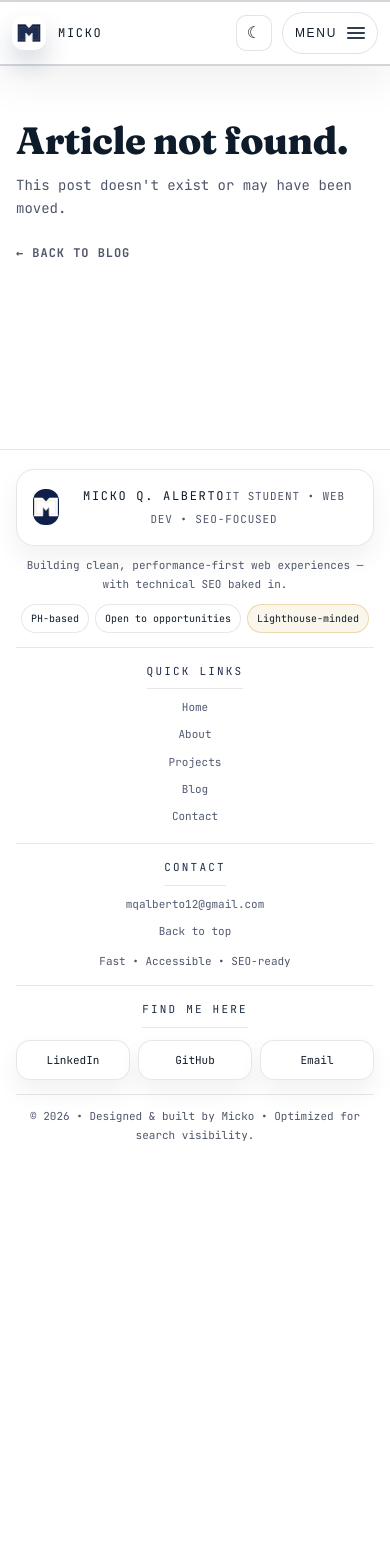
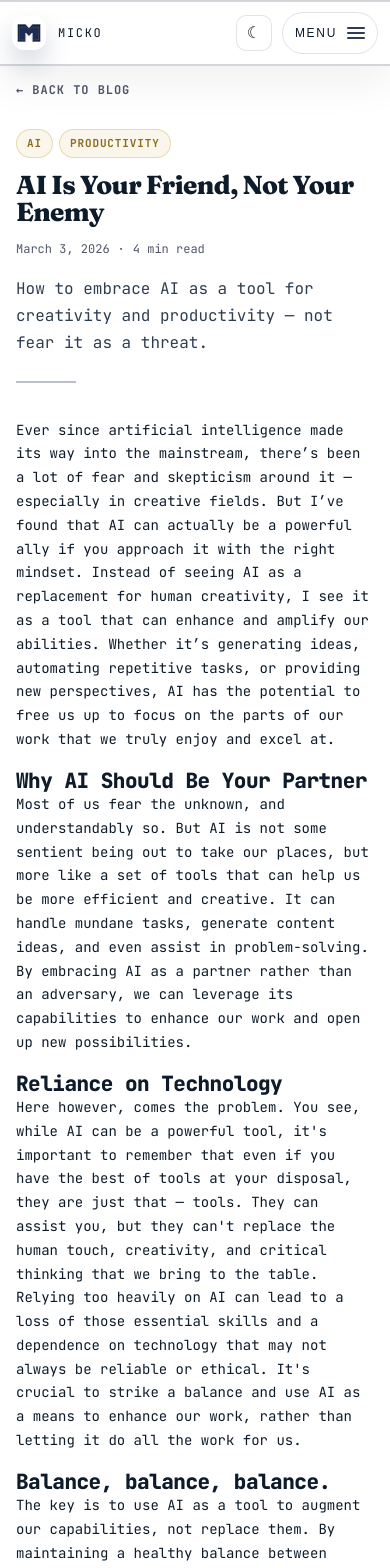
Before and after one commit to Amekouuu/webdev-portfolio, an Angular app: page /blog/ai-is-your-friend-not-enemy in a window 390 px wide. Shown: the top 1568 px of the page. Before the commit the page ends 1159 px from the top, so only its background shows below. Built offline with nearby package versions, Linux system fonts and the light colour scheme.

Commit message:
Final updates

```diff
--- a/src/app/core/layout/footer/footer.css
+++ b/src/app/core/layout/footer/footer.css
@@ -59,15 +59,22 @@
   width: fit-content;
 }
 
+/* Light mode: white bg, dark icon — matches navbar */
 .footSig__mark{
   width: 36px;
   height: 36px;
   border-radius: 12px;
   display:grid;
   place-items:center;
+  background: var(--card-bg);
+  color: var(--royal-deep);
+  font-weight: var(--weight-black);
+}
+
+/* Dark mode: dark bg, white icon */
+[data-theme='dark'] .footSig__mark{
   background: var(--royal-deep);
   color: #fff;
-  font-weight: var(--weight-black);
 }
 
 .footSig__name{
@@ -205,10 +212,6 @@
   max-width: 90ch;
 }
 
-[data-theme='dark'] .footSig__mark{
-  color: var(--hero-text);
-}
-
 /* ── Responsive ───────────────────────────────────────── */
 @media (max-width: 900px){
   .siteFooter__grid{
@@ -219,7 +222,7 @@
 
 @media (max-width: 520px){
   .siteFooter{ margin-top: 32px; }
-  .siteFooter__inner{ padding: 20px 0 14px; text-align: center; }
+  .siteFooter__inner{ padding: 20px 0 16px; }
   .siteFooter__container{ max-width: 100%; padding: 0 16px; }
 
   .siteFooter__grid{
@@ -227,21 +230,25 @@
     gap: 0;
   }
 
-  /* Divider between each section */
-  .siteFooter__grid > * + *{
-    border-top: 1px solid var(--footer-border);
-    padding-top: 14px;
-    margin-top: 14px;
+  /* ── Signature block ── */
+  .footSig{
+    gap: 12px;
+    padding-bottom: 18px;
+    border-bottom: 1px solid var(--footer-border);
   }
 
-  /* Signature */
-  .footSig{ gap: 10px; align-items: center; }
-  .footSig__badge{ width: auto; justify-content: center; }
-  .footSig__blurb{ text-align: center; font-size: var(--text-xs); }
+  .footSig__badge{
+    width: 100%;
+    box-sizing: border-box;
+  }
 
-  /* Chips — single row, no wrap, smaller */
+  .footSig__blurb{
+    font-size: var(--text-xs);
+    line-height: var(--leading-relaxed);
+  }
+
+  /* Chips — single row, no wrap */
   .footSig__chips{
-    justify-content: center;
     flex-wrap: nowrap;
     gap: 6px;
   }
@@ -251,22 +258,76 @@
     white-space: nowrap;
   }
 
-  /* Nav columns — tighter links */
-  .footCol{ width: 100%; align-items: center; gap: 2px; }
-  .footCol__title{ margin-bottom: 4px; }
+  /* ── Middle two columns side by side ── */
+  .siteFooter__grid{
+    display: grid;
+    grid-template-areas:
+      "sig   sig"
+      "links contact"
+      "social social"
+      "bottom bottom";
+    grid-template-columns: 1fr 1fr;
+    gap: 0;
+  }
+
+  .footSig   { grid-area: sig; }
+  .footSocial{ grid-area: social; }
+  .siteFooter__bottom{ grid-area: bottom; }
+
+  /* Quick links + Contact sit side by side */
+  .siteFooter__grid > .footCol:nth-child(2){ grid-area: links; }
+  .siteFooter__grid > .footCol:nth-child(3){ grid-area: contact; }
+
+  .siteFooter__grid > .footCol:nth-child(2),
+  .siteFooter__grid > .footCol:nth-child(3){
+    padding-top: 16px;
+    margin-top: 0;
+    border-top: none;
+  }
+
+  /* Shared row separator above the two columns */
+  .siteFooter__grid::before{
+    content: "";
+    grid-column: 1 / -1;
+    grid-row: 2;
+    height: 1px;
+    background: var(--footer-border);
+    margin-bottom: -1px;
+    display: block;
+  }
+
+  .footCol{ gap: 4px; }
+  .footCol__title{
+    font-size: 10px;
+    margin-bottom: 6px;
+    width: 100%;
+    border-bottom-color: var(--footer-border);
+  }
   .footCol a{
+    padding: 5px 0;
+    font-size: var(--text-xs);
+  }
+  .footCol__note{
+    font-size: 10px;
+    margin-top: 4px;
+  }
+
+  /* ── Social row ── */
+  .footSocial{
+    padding-top: 16px;
+    margin-top: 16px;
+    border-top: 1px solid var(--footer-border);
+    gap: 8px;
+  }
+
+  .footSocial .footCol__title{
     width: 100%;
     text-align: center;
-    padding: 6px 10px;
-    font-size: var(--text-xs);
   }
-
-  /* Social */
-  .footSocial{ width: 100%; align-items: center; gap: 8px; }
 
   .footSocial__row{
     width: 100%;
-    display:grid;
+    display: grid;
     grid-template-columns: repeat(3, 1fr);
     gap: 8px;
   }
@@ -280,5 +341,10 @@
 
   .socialBtn__arrow{ display:none; }
 
-  .siteFooter__bottom{ margin-top: 14px; padding-top: 12px; }
+  /* ── Bottom ── */
+  .siteFooter__bottom{
+    grid-column: 1 / -1;
+    margin-top: 16px;
+    padding-top: 12px;
+  }
 }
--- a/src/app/data/blog.ts
+++ b/src/app/data/blog.ts
@@ -16,94 +16,75 @@ export interface BlogPost {
 
 export const BLOG_POSTS: BlogPost[] = [
   {
-    slug: 'angular-seo-guide',
-    title: 'How I Made My Angular Portfolio SEO-Friendly',
-    date: '2025-01-10',
+    slug: 'frontend-development-has-evolved',
+    title: 'Frontend Development Isn\'t Gone - It Just Evolved',
+    date: '2026-03-10',
     summary:
-      'A practical walkthrough of Angular hydration, dynamic meta tags, Open Graph, and structured data for portfolio sites.',
-    tags: ['Angular', 'SEO', 'Web Dev'],
+      'If AI can build a landing page in 30 seconds. Then why are frontend developers still valuable than ever?',
+    tags: ['Frontend', 'AI', 'Web Dev'],
     readMinutes: 6,
     featured: true,
     content: `
       <p>
-        When I started rebuilding my portfolio in Angular, SEO was the first thing I worried about.
-        Single-page apps are notoriously hard for crawlers — but Angular's built-in hydration
-        makes it a lot more manageable than it used to be.
+        Let me be honest: every few months, a new wave of takes floods my feed claiming that frontend development is dying. Sometimes it's AI. Sometimes it's drag-and-drop CMS. Sometimes it's just burnout fatigue dressed up as industry analysis. And every time, I find myself disagreeing — not out of stubbornness, but because the evidence keeps pointing the other way.
       </p>
 
-      <h2>Why Angular SEO is Tricky</h2>
-      <p>
-        By default, Angular renders everything client-side. That means Google's crawler
-        sees an empty <code>&lt;app-root&gt;</code> until JavaScript runs.
-        With <code>provideClientHydration()</code>, Angular pre-renders the page on the server
-        and hands it off to the client — giving crawlers real HTML to index.
+      <h2>The "AI will replace you" narrative</h2>
+      <p>AI tools like Cursor, AntiGravity, and even the new GPT-5 are impressive, no doubt. They can generate code snippets, design mockups, and even entire landing pages in seconds. But here's the catch: who makes the prompts? Who checks for quality and accuracy? Who ensures the final product aligns with the brand and user needs? That's right — it's still us, the frontend developers. AI is a tool, not a replacement. It can handle repetitive tasks and generate boilerplate code, but it can't replace the creativity, problem-solving, and human touch that we bring to the table.
       </p>
 
-      <h2>Setting Up Dynamic Meta Tags</h2>
+      <h2>Frontend has expanded, not stalled</h2>
       <p>
-        I built a simple <code>SeoService</code> that wraps Angular's <code>Meta</code>
-        and <code>Title</code> services. Every page calls <code>seo.set()</code> in its
-        constructor with a title and description. Open Graph tags get updated at the same time,
-        so link previews on LinkedIn and Twitter always show the right content.
+        A common trend is that people confuse stability what stagnation. The core three of HTML, CSS, and JavaScript have been around for decades, and that's a good thing. It means we have a solid foundation to build on. But the frontend ecosystem has evolved tremendously with new frameworks, tools, and best practices emerging all the time. There's always something new to learn and master. The demand for skilled frontend developers is still strong, and in many cases, it's growing as more businesses recognize the importance of a great user experience.
       </p>
 
-      <h2>Structured Data</h2>
-      <p>
-        I added a JSON-LD <code>Person</code> schema directly in <code>index.html</code>.
-        It tells Google my name, job title, and social profiles — which helps surface
-        my portfolio in branded searches.
-      </p>
-
-      <p>
-        The full setup took about two hours. Most of it was just being systematic:
-        one service, one call per page, and a pre-launch checklist.
-      </p>
+      <h2>What this means practically</h2>
+    <p>
+      The developers who are thriving aren't the ones ignoring AI — they're the ones using it to move faster up the ladder so they can spend more time on the hard, judgment-intensive work. Architecture decisions.
+      Component API design. Accessibility audits. Performance profiling. The parts that matter and that a language
+      model cannot do autonomously.
+    </p>
+    <p>
+      Even in making my academic projects, I had to use AI to generate code snippets, but I still had to stitch them together, debug them, and make sure they worked in the context of my project. The AI can write code, but it can't understand the context of my specific use case or the constraints of my project. That's where I come in as a frontend developer.
+    </p>
+    <p>
+      Frontend development isn't stagnant. It's just stopped being easy to dismiss as "just making things look pretty."
+      That might be the most exciting thing about it right now.
+    </p>
     `,
   },
   {
-    slug: 'css-custom-properties',
-    title: 'CSS Custom Properties Are Your Best Design System',
-    date: '2024-12-02',
+    slug: 'ai-is-your-friend-not-enemy',
+    title: 'AI Is Your Friend, Not Your Enemy',
+    date: '2026-03-03',
     summary:
-      'Why CSS variables beat any UI framework for small-to-mid scale projects — and how I use them in every portfolio build.',
-    tags: ['CSS', 'Design Systems'],
+      'How to embrace AI as a tool for creativity and productivity — not fear it as a threat.',
+    tags: ['AI', 'Productivity'],
+
     readMinutes: 4,
     featured: false,
     content: `
-      <p>
-        Every time I start a new project, someone asks why I'm not using Tailwind or Bootstrap.
-        The honest answer: for a portfolio or small product site, CSS custom properties
-        give me everything I need with zero overhead.
+      <p>Ever since artificial intelligence made its way into the mainstream, there’s been a lot of fear and skepticism around it — especially in creative fields. But I’ve found that AI can actually be a powerful ally if you approach it with the right mindset. Instead of seeing AI as a replacement for human creativity, I see it as a tool that can enhance and amplify our abilities. Whether it’s generating ideas, automating repetitive tasks, or providing new perspectives, AI has the potential to free us up to focus on the parts of our work that we truly enjoy and excel at.
       </p>
 
-      <h2>The Token System</h2>
-      <p>
-        I define all my colors, spacing, and typography as <code>:root</code> variables.
-        <code>--royal</code>, <code>--gold</code>, <code>--hero-bg</code> — everything
-        has a name that makes sense in context. When I change a brand color,
-        I change it in one place.
+      <h2>Why AI Should Be Your Partner</h2>
+      <p>Most of us fear the unknown, and understandably so. But AI is not some sentient being out to take our places, but more like a set of tools that can help us be more efficient and creative. It can handle mundane tasks, generate content ideas, and even assist in problem-solving. By embracing AI as a partner rather than an adversary, we can leverage its capabilities to enhance our work and open up new possibilities.
       </p>
 
-      <h2>Dark Mode in 10 Lines</h2>
-      <p>
-        Since all my colors are variables, dark mode is just a
-        <code>[data-theme='dark']</code> block that overrides the tokens.
-        No JavaScript class toggling required — just one attribute on
-        <code>&lt;html&gt;</code> and CSS does the rest.
+      <h2>Reliance on Technology</h2>
+      <p>Here however, comes the problem. You see, while AI can be a powerful tool, it's important to remember that even if you have the best of tools at your disposal, they are just that — tools. They can assist you, but they can't replace the human touch, creativity, and critical thinking that we bring to the table. Relying too heavily on AI can lead to a loss of those essential skills and a dependence on technology that may not always be reliable or ethical. It's crucial to strike a balance and use AI as a means to enhance our work, rather than letting it do all the work for us.
       </p>
 
-      <h2>When to Reach for a Framework</h2>
+      <h2>Balance, balance, balance.</h2>
       <p>
-        If your team is 5+ people or you're building a large app with hundreds of components,
-        a design system library makes sense. For a solo portfolio?
-        Custom properties are faster to write, easier to debug, and produce smaller bundles.
+        The key is to use AI as a tool to augment our capabilities, not replace them. By maintaining a healthy balance between human creativity and AI assistance, we can create something truly special.
       </p>
     `,
   },
   {
     slug: 'seo-for-used-car-dealership',
     title: 'What I Learned Doing SEO for a Local Business',
-    date: '2024-10-18',
+    date: '2026-02-14',
     summary:
       'Lessons from building and optimizing an Angular site for M&J Quality Used Cars — local SEO, page speed, and what actually moved the needle.',
     tags: ['SEO', 'Case Study', 'Angular'],
```
